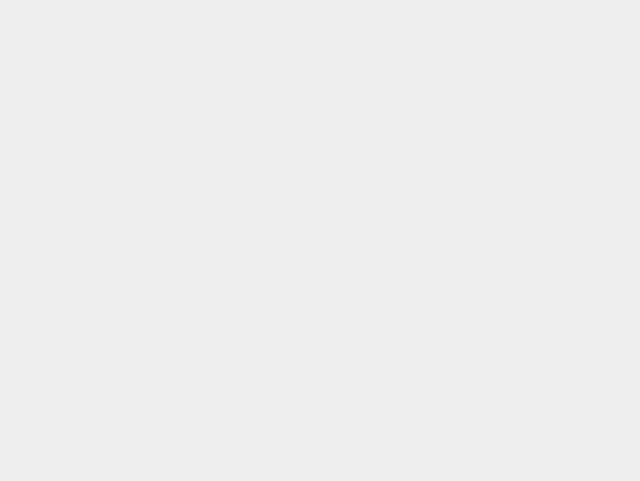
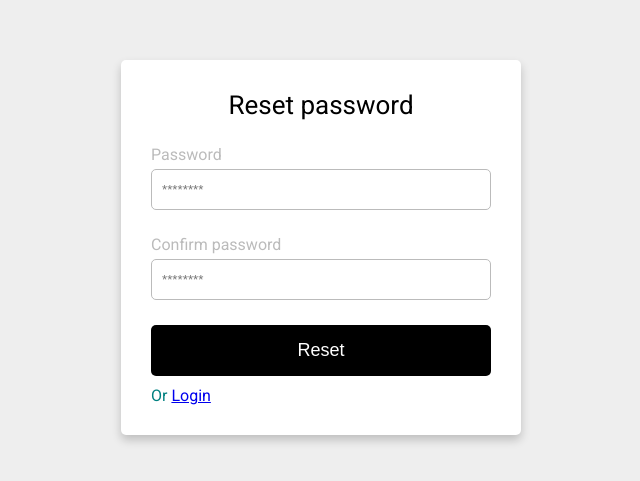
Before and after one commit to Helio023/node-react-advanced-auth, a React (Create React App) app in the folder client/: page /passwordreset/1 in a window 1280 px wide. Before the commit this address had no page. Shown: the part 153-634 px from the top of the page, without its empty margins (319-959 px from the left). Built offline with nearby package versions, Linux system fonts and the light colour scheme.

Commit message:
Forget and reset password finished

```diff
--- a/client/src/App.tsx
+++ b/client/src/App.tsx
@@ -26,7 +26,7 @@ const App = () => {
         <Route path='register' element={<Register />} />
         <Route path='login' element={<Login />} />
         <Route path='forgetpassword' element={<ForgetPassword />} />
-        <Route path='resetpassword/:token' element={<ResetPassword />} />
+        <Route path='passwordreset/:token' element={<ResetPassword />} />
         <Route
           path='private'
           element={
--- a/client/src/core/components/ForgetPassword.tsx
+++ b/client/src/core/components/ForgetPassword.tsx
@@ -1,5 +1,144 @@
-const ForgetPassword = () => {
-  return <div>ForgetPassword</div>;
+import { useForm } from 'react-hook-form';
+import { Link } from 'react-router-dom';
+import styled from 'styled-components';
+import axios from 'axios';
+import { useState } from 'react';
+
+
+//Styles
+const Form = styled.form`
+  width: 400px;
+  border-radius: 5px;
+  background-color: #fff;
+  box-shadow: 0 5px 10px rgba(0, 0, 0, 0.2);
+  padding: 30px;
+`;
+const FormHeader = styled.h3`
+  font-size: 26px;
+  text-align: center;
+  font-weight: normal;
+  margin-bottom: 20px;
+`;
+const FormGroup = styled.div`
+  width: 100%;
+  &:not(:first-child) {
+    margin-top: 25px;
+  }
+`;
+const FormInput = styled.input`
+  width: 100%;
+  padding: 12px 10px;
+  border: 1px solid #bbb;
+  border-radius: 5px;
+`;
+const FormLabel = styled.label`
+  width: 100%;
+  display: block;
+  margin-bottom: 5px;
+  color: #bbb;
+`;
+const FormError = styled.span`
+  font-size: 13px;
+  color: #a70707;
+`;
+const Button = styled.button`
+  width: 100%;
+  margin-top: 25px;
+  background-color: black;
+  color: #fff;
+  font-size: 18px;
+  outline: none;
+  border: none;
+  border-radius: 5px;
+  padding: 15px 30px;
+  cursor: pointer;
+`;
+
+const Error = styled.p`
+  color: #b40606;
+  font-size: 18px;
+  text-align: center;
+`;
+
+type UserData = {
+  email: string;
+  password: string;
 };
 
-export default ForgetPassword;
+const ResLink = styled.div`
+  width: 100%;
+  padding: 10px;
+  margin-top: 20px;
+  border: 2px solid green;
+  border-radius: 5px;
+  background-color: #2c682c50;
+  color: green;
+  display: flex;
+  justify-content: center;
+  flex-direction: column;
+  align-items: center;
+`;
+
+const BASE_URL = 'http://localhost:3000/api/auth';
+
+const Register = () => {
+  const [isLoading, setIsLoading] = useState(false);
+  const [hasError, setHasError] = useState(false);
+  const [resetPass, setResetPass] = useState('');
+  const [hasResetLink, setHasResetLink] = useState(false);
+
+  const {
+    register,
+    handleSubmit,
+    formState: { errors },
+  } = useForm<UserData>();
+
+  const onRegister = (data: UserData) => {
+    setIsLoading(true);
+
+    axios
+      .post(`${BASE_URL}/forgetpassword`, data)
+      .then((user) => {
+        setResetPass(user.data.link);
+        setHasResetLink(true);
+      })
+      .catch(() => {
+        setHasError(true);
+      })
+
+      .finally(() => setIsLoading(false));
+  };
+
+  return (
+    <Form onSubmit={handleSubmit(onRegister)}>
+      <FormHeader>Recover password</FormHeader>
+      {hasError && <Error>User not found!</Error>}
+      <FormGroup>
+        <FormLabel>Email</FormLabel>
+        <FormInput
+          placeholder='helio023@gmail.com'
+          type='email'
+          {...register('email', {
+            required: 'Required field',
+            pattern: {
+              value: /^[A-Z0-9._%+-]+@[A-Z0-9.-]+\.[A-Z]{2,}$/i,
+              message: 'Invalid email',
+            },
+          })}
+        />
+        {errors.email && <FormError>* {errors.email.message}</FormError>}
+      </FormGroup>
+
+      {isLoading ? <Button>Sending...</Button> : <Button>Send</Button>}
+
+      {hasResetLink && (
+        <ResLink>
+          This reset link is supposed to be sent to your email but I am facing problems with SENDGRID account!
+          <Link style={{color: "#fff", marginTop: "25px"}} to={`/${resetPass}`}>Reset your password</Link>
+        </ResLink>
+      )}
+    </Form>
+  );
+};
+
+export default Register;
--- a/client/src/core/components/Login.tsx
+++ b/client/src/core/components/Login.tsx
@@ -63,7 +63,10 @@ const LoginLink = styled.span`
   color: teal;
   display: inline-block;
   margin-top: 10px;
-  font-size: 16px;
+  font-size: 14px;
+  &:not(:last-child) {
+    margin-top: 50px;
+  }
 `;
 
 type UserData = {
@@ -104,7 +107,7 @@ const Register = () => {
   return (
     <Form onSubmit={handleSubmit(onRegister)}>
       <FormHeader>Login</FormHeader>
-      {hasError && <Error>Email ou senha errado!</Error>}
+      {hasError && <Error>Invalid credentials!</Error>}
       <FormGroup>
         <FormLabel>Email</FormLabel>
         <FormInput
@@ -136,6 +139,9 @@ const Register = () => {
       <LoginLink>
         Don't have an account? <Link to='/register'>Register</Link>
       </LoginLink>
+      <LoginLink>
+        Forgot password? <Link to='/forgetpassword'>Reset password</Link>
+      </LoginLink>
     </Form>
   );
 };
--- a/client/src/core/components/ResetPassword.tsx
+++ b/client/src/core/components/ResetPassword.tsx
@@ -1,5 +1,151 @@
-const ResetPassword = () => {
-  return <div>ResetPassword</div>;
+import { useForm } from 'react-hook-form';
+import { Link } from 'react-router-dom';
+import styled from 'styled-components';
+import axios from 'axios';
+import { useState } from 'react';
+import { useNavigate, useParams } from 'react-router-dom';
+
+//Styles
+const Form = styled.form`
+  width: 400px;
+  border-radius: 5px;
+  background-color: #fff;
+  box-shadow: 0 5px 10px rgba(0, 0, 0, 0.2);
+  padding: 30px;
+`;
+const FormHeader = styled.h3`
+  font-size: 26px;
+  text-align: center;
+  font-weight: normal;
+  margin-bottom: 20px;
+`;
+const FormGroup = styled.div`
+  width: 100%;
+  &:not(:first-child) {
+    margin-top: 25px;
+  }
+`;
+const FormInput = styled.input`
+  width: 100%;
+  padding: 12px 10px;
+  border: 1px solid #bbb;
+  border-radius: 5px;
+`;
+const FormLabel = styled.label`
+  width: 100%;
+  display: block;
+  margin-bottom: 5px;
+  color: #bbb;
+`;
+const FormError = styled.span`
+  font-size: 13px;
+  color: #a70707;
+`;
+const Button = styled.button`
+  width: 100%;
+  margin-top: 25px;
+  background-color: black;
+  color: #fff;
+  font-size: 18px;
+  outline: none;
+  border: none;
+  border-radius: 5px;
+  padding: 15px 30px;
+  cursor: pointer;
+`;
+const LoginLink = styled.span`
+  color: teal;
+  display: inline-block;
+  margin-top: 10px;
+  font-size: 16px;
+`;
+
+type NotificationProps = {
+  color?: string;
+};
+const Notification = styled.p<NotificationProps>`
+  font-size: 18px;
+  color: ${(props) => (props.color === 'green' ? 'teal' : 'red')};
+`;
+
+type UserData = {
+  username: string;
+  email: string;
+  password: string;
+  passwordConfirm: string;
 };
 
-export default ResetPassword;
+const BASE_URL = 'http://localhost:3000/api/auth';
+
+const Register = () => {
+  const [isLoading, setIsLoading] = useState(false);
+  const [hasReset, setHasReset] = useState(false);
+  const [hasError, setHasError] = useState(false);
+
+  const { token } = useParams();
+  const navigate = useNavigate();
+  const {
+    register,
+    handleSubmit,
+    formState: { errors },
+  } = useForm<UserData>();
+
+  const onReset = (data: UserData) => {
+    setIsLoading(true);
+
+    axios
+      .post(`${BASE_URL}/resetpassword/${token}`, data)
+      .then(() => {
+        setHasReset(true);
+        setHasError(false);
+        setTimeout(() => {
+          navigate('/login');
+        }, 3000);
+      })
+      .catch(() => {
+        setHasError(true);
+      })
+
+      .finally(() => setIsLoading(false));
+  };
+
+  return (
+    <Form onSubmit={handleSubmit(onReset)}>
+      <FormHeader>Reset password</FormHeader>
+      {hasReset && (
+        <Notification color='green'>Password successfully reset</Notification>
+      )}
+      {hasError && <Notification>Passwords don't match!</Notification>}
+      <FormGroup>
+        <FormLabel>Password</FormLabel>
+        <FormInput
+          placeholder='********'
+          type='password'
+          {...register('password', {
+            required: 'Required field',
+            minLength: {
+              value: 8,
+              message: 'Password must contain at least 8 characters',
+            },
+          })}
+        />
+        {errors.password && <FormError>* {errors.password.message}</FormError>}
+      </FormGroup>
+      <FormGroup>
+        <FormLabel>Confirm password</FormLabel>
+        <FormInput
+          placeholder='********'
+          type='password'
+          {...register('passwordConfirm', { required: true })}
+        />
+        {errors.passwordConfirm && <FormError>* Required field</FormError>}
+      </FormGroup>
+      {isLoading ? <Button>Reseting...</Button> : <Button>Reset</Button>}
+      <LoginLink>
+        Or <Link to='/login'>Login</Link>
+      </LoginLink>
+    </Form>
+  );
+};
+
+export default Register;
```
Also changed, not shown: 1 other file (tests, documents, lock files or other folders).
